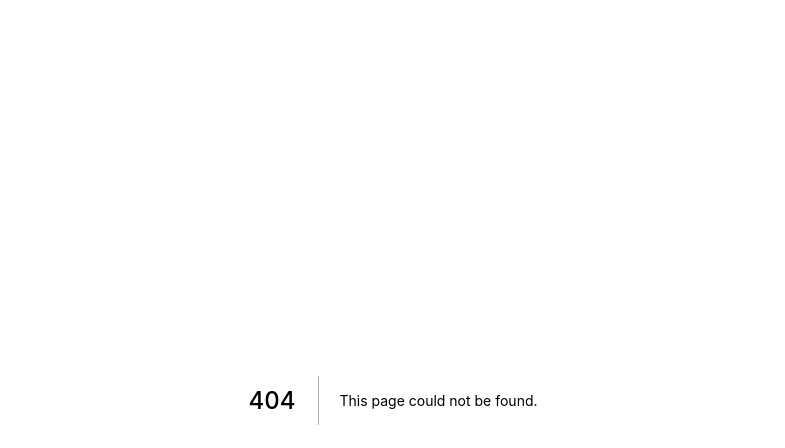
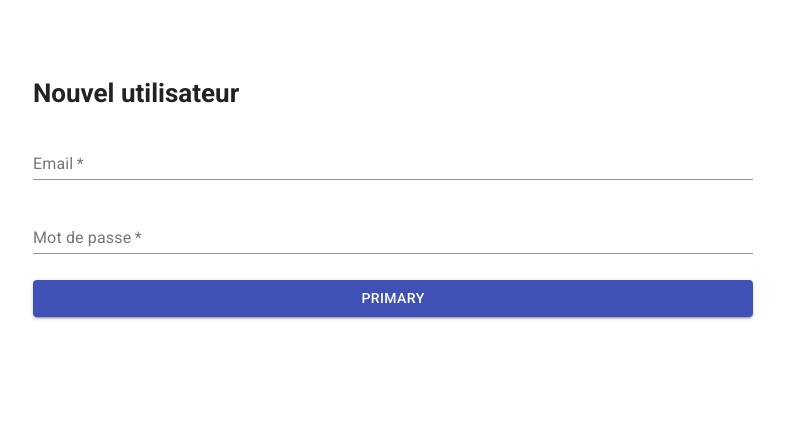
Before and after one commit to bpaquier/restorez_front, a Next.js app: page /signin in a window 1280 px wide. Before the commit this address had no page. Shown: the top 448 px of the page, without its empty margins (247-1032 px from the left). Built offline with nearby package versions, Linux system fonts and the light colour scheme.

Commit message:
add signin page and request for create a restaurant owner

```diff
--- a/Components/FormLogin/index.js
+++ b/Components/FormLogin/index.js
@@ -5,7 +5,7 @@ import { useState } from "react";
 
 const cx = classnames.bind(css);
 
-export default function FormLogin({ handleSubmit }) {
+export default function FormLogin({ title, handleSubmit }) {
   const inputs = [
     {
       label: "Email",
@@ -40,7 +40,7 @@ export default function FormLogin({ handleSubmit }) {
             handleSubmit(values);
           }}
         >
-          <h2 className={css.titleForm}>Se connecter</h2>
+          <h2 className={css.titleForm}>{title}</h2>
           {inputs.map((input) => {
             return (
               <TextField
--- a/pages/login/index.js
+++ b/pages/login/index.js
@@ -23,7 +23,7 @@ export default function Login() {
     <>
       <CustomHead />
       <main className={css.pageContainer}>
-        <FormLogin handleSubmit={handleSumbit} />
+        <FormLogin title={'Connexion'} handleSubmit={handleSumbit} />
       </main>
     </>
   );
--- /dev/null
+++ b/pages/signin/index.js
@@ -0,0 +1,35 @@
+import axios from "axios";
+import CustomHead from "../../Components/Head/index";
+import classnames from "classnames/bind";
+import css from "../styles.module.scss";
+import FormLogin from "../../Components/FormLogin";
+import { useRouter } from 'next/router'
+
+const cx = classnames.bind(css)
+
+export default function Signin() {
+  const router = useRouter()
+  const handleSubmit = async (values) => {
+    const { email, password } = values
+    try {
+      const response = await axios.post('http://localhost:5000/restaurateurs', {
+        email,
+        password,
+      });
+
+      if(response.data.status == 200) {
+        router.push('/login')
+      }
+    }catch(e) {
+      console.log(e)
+    }
+  }
+  return (
+    <>
+      <CustomHead />
+      <main className={css.pageContainer}>
+        <FormLogin title={'Nouvel utilisateur'} handleSubmit={handleSubmit}></FormLogin>
+      </main>
+    </>
+  )
+}
```
Also changed, not shown: 1 other file (tests, documents, lock files or other folders).
